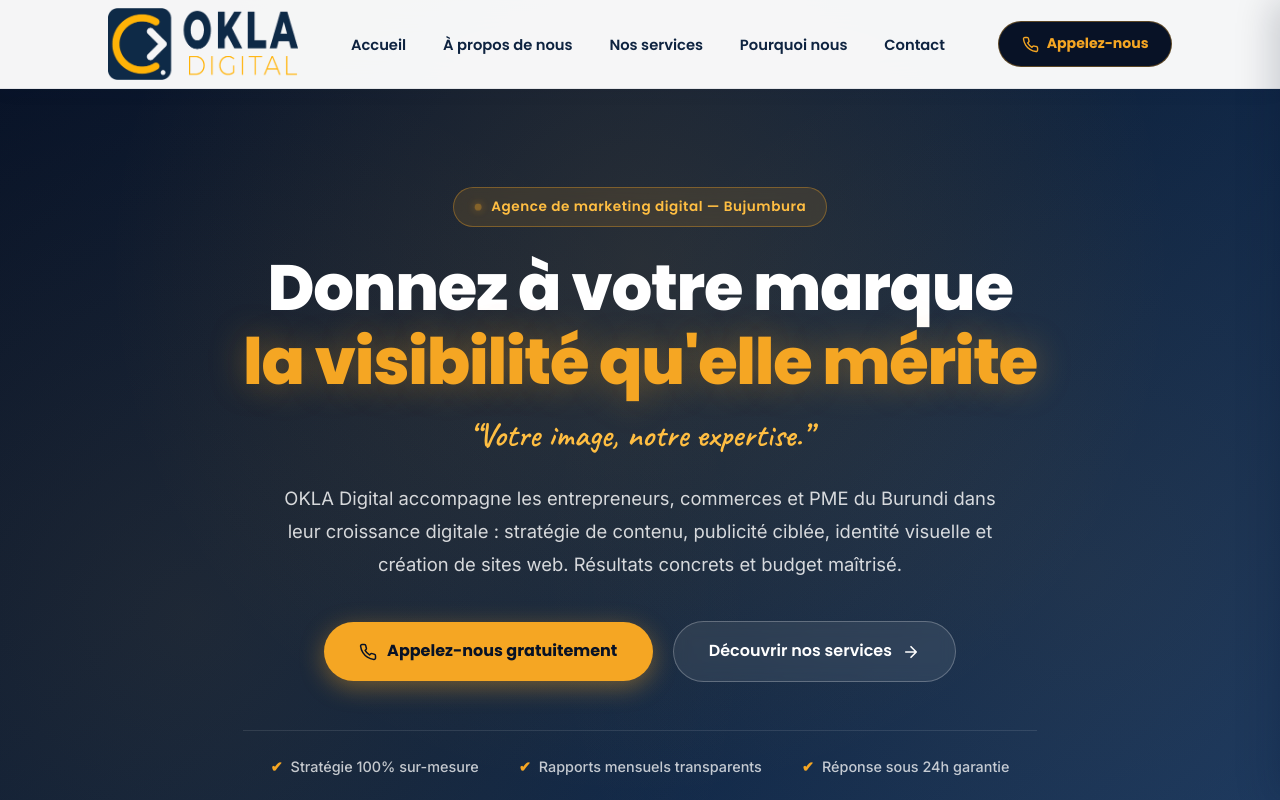
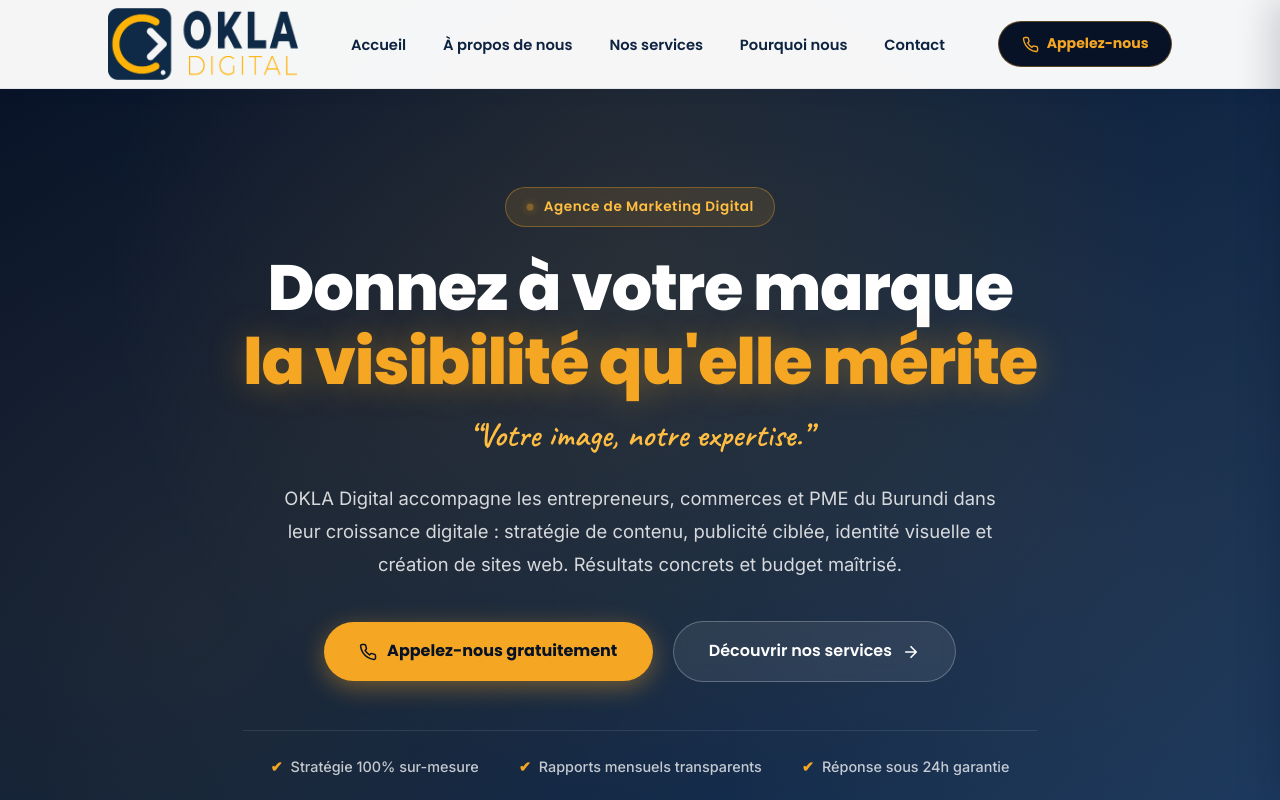
Before and after one commit to Arnaud-Dev04/okla-digital, a React (Vite) app: page / in a window 1280 px wide. Shown: the top 800 px of the page. Built offline with nearby package versions, Linux system fonts and the light colour scheme.

Commit message:
Mise à jour du texte de la section Hero et Contact pour refléter les informations correctes de l'agence et de contact.

```diff
--- a/src/components/Contact.jsx
+++ b/src/components/Contact.jsx
@@ -17,7 +17,7 @@
   },
   {
     label: "Adresse",
-    value: "Q. Industriel, Chaussée d’Uvira N°72 — Bujumbura, Burundi",
+    value: "Q.Industriel, Chaussée d’Uvira N°72 Bujumbura,Burundi",
     href: "https://maps.google.com/?q=Q.+Industriel+Chaussee+Uvira+Bujumbura+Burundi",
     external: true,
     Icon: MapPinIcon,
@@ -35,7 +35,7 @@
           </h2>
           <p className="section-desc">
             Vous avez un projet en tête ? Nous sommes disponibles pour un premier
-            échange sans engagement. Appelez-nous ou écrivez-nous directement &mdash;
+            échange sans engagement. Appelez-nous ou écrivez-nous directement,
             réponse garantie sous 24h.
           </p>
         </div>
--- a/src/components/Hero.jsx
+++ b/src/components/Hero.jsx
@@ -10,7 +10,7 @@
         <div className={styles.badgeWrap}>
           <span className={styles.badge}>
             <span className={styles.badgeDot} aria-hidden="true" />
-            Agence de marketing digital &mdash; Bujumbura
+            Agence de Marketing Digital
           </span>
         </div>
 
```
